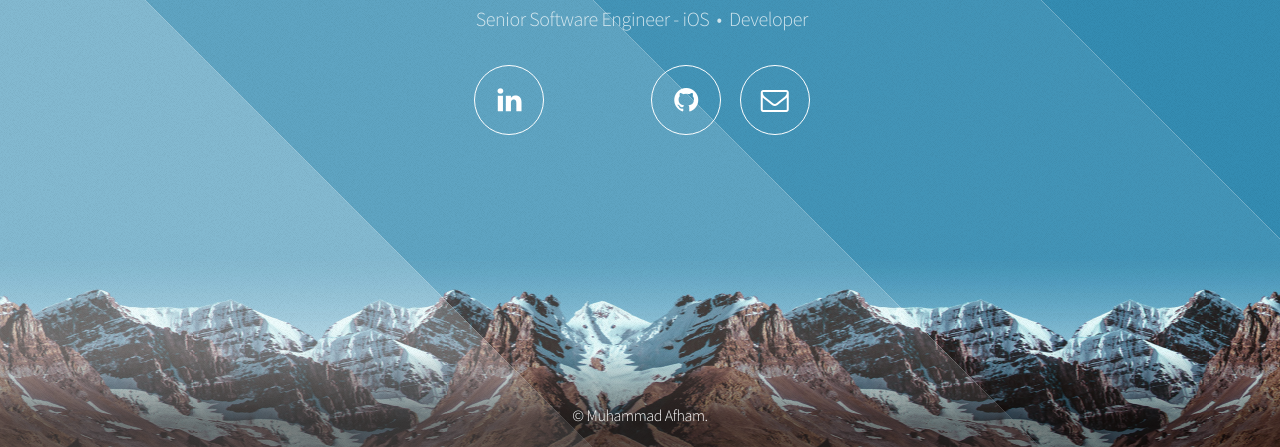
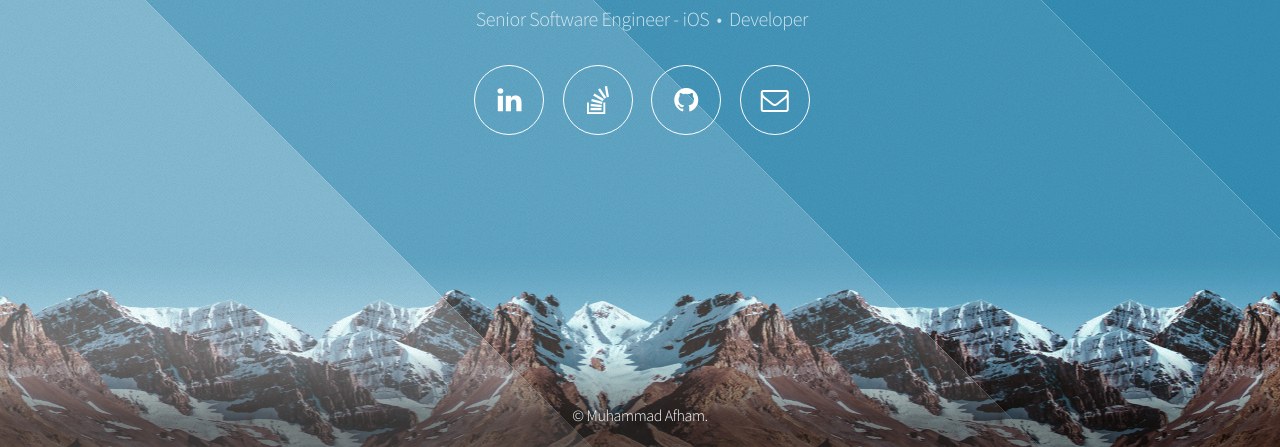
Before and after one commit to M-Afham-Github/mafham.github.io, a plain HTML site: page index.html in a window 1280 px wide. Shown: the part 353-800 px from the top of the page. Drawn offline with Linux system fonts and the light colour scheme.

Commit message:
Update index.html

```diff
--- a/index.html
+++ b/index.html
@@ -34,7 +34,7 @@
 						<nav>
 							<ul>
 								<li><a href="https://www.linkedin.com/in/m-afham" class="icon fa-linkedin"><span class="label">LinkedInr</span></a></li>
-								<li><a href="https://stackoverflow.com/users/8451247/m-afham" class="icon fa-stackoverflow"><span class="label">Stackoverflow</span></a></li>
+								<li><a href="https://stackoverflow.com/users/8451247/m-afham" class="icon fa-stack-overflow"><span class="label">Stackoverflow</span></a></li>
 								<li><a href="http://github.com/m-afham" class="icon fa-github"><span class="label">Github</span></a></li>
 								<li><a href="mailto:m.afham.cht@gmail.com" class="icon fa-envelope-o"><span class="label">Email</span></a></li>
 							</ul>
```
